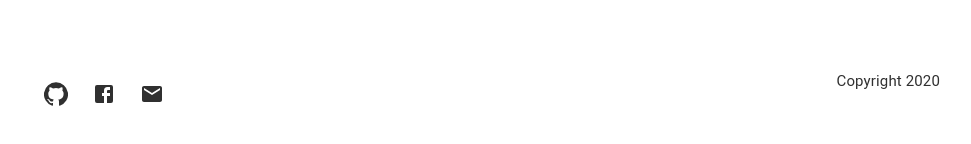
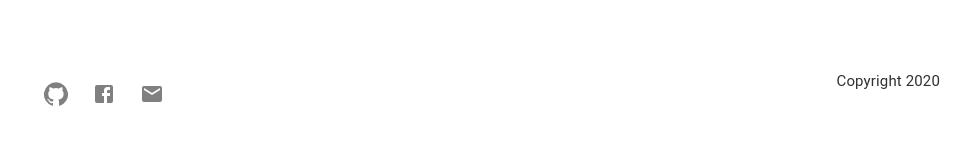
Before and after one commit to TheAncientOwl/personal-page, a React (Create React App) app: page / in a window 1280 px wide. Shown: the part 632-776 px from the top of the page, without its empty margins (154-1125 px from the left). Built offline with nearby package versions, Linux system fonts and the light colour scheme.

Commit message:
set icon color to gray.

```diff
--- a/src/components/BottomBar.jsx
+++ b/src/components/BottomBar.jsx
@@ -51,7 +51,7 @@ export default function BottomBar() {
       {ButtonsConfig.map((button, index) => {
         return (
           <Tooltip key={index} arrow title={button.tooltip} TransitionComponent={Zoom}>
-            <IconButton color='secondary' href={button.link} onClick={button.onClick} target='_blank'>
+            <IconButton style={{ color: 'gray' }} href={button.link} onClick={button.onClick} target='_blank'>
               {button.icon}
             </IconButton>
           </Tooltip>
```
